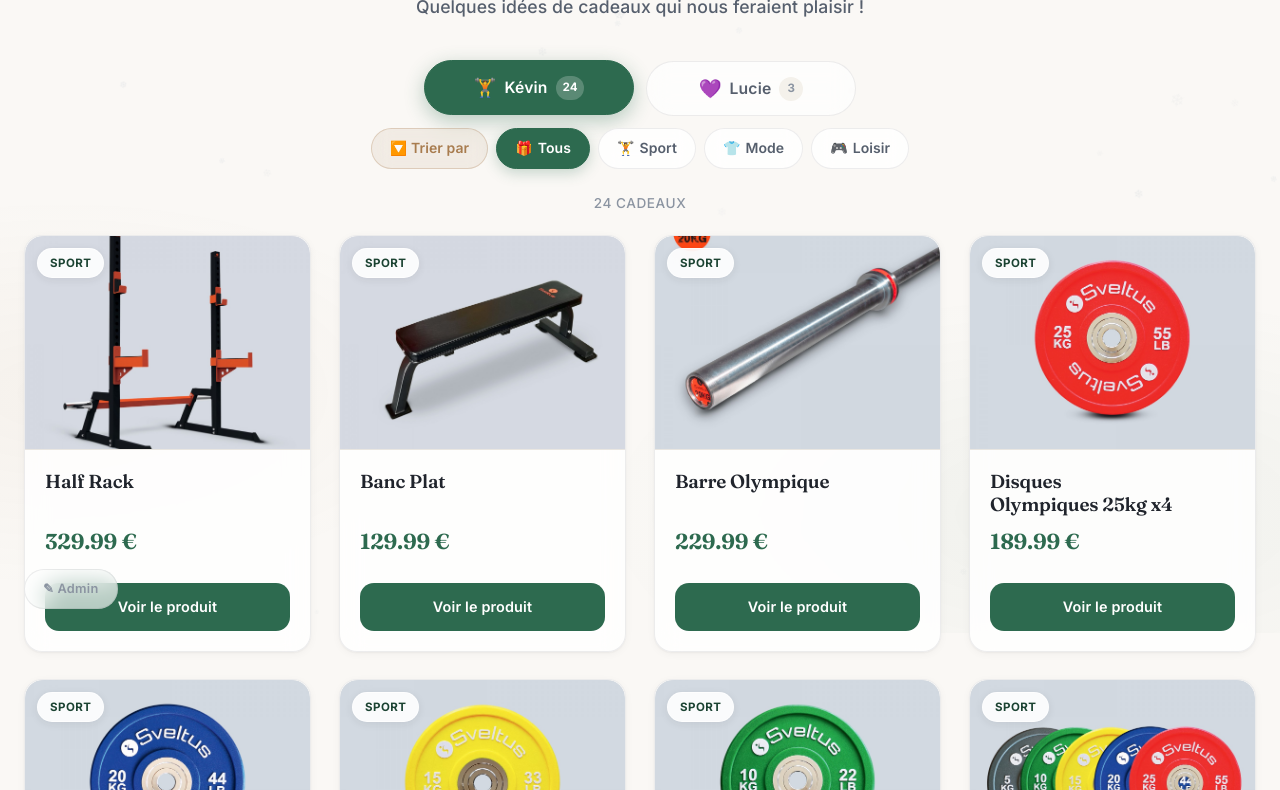
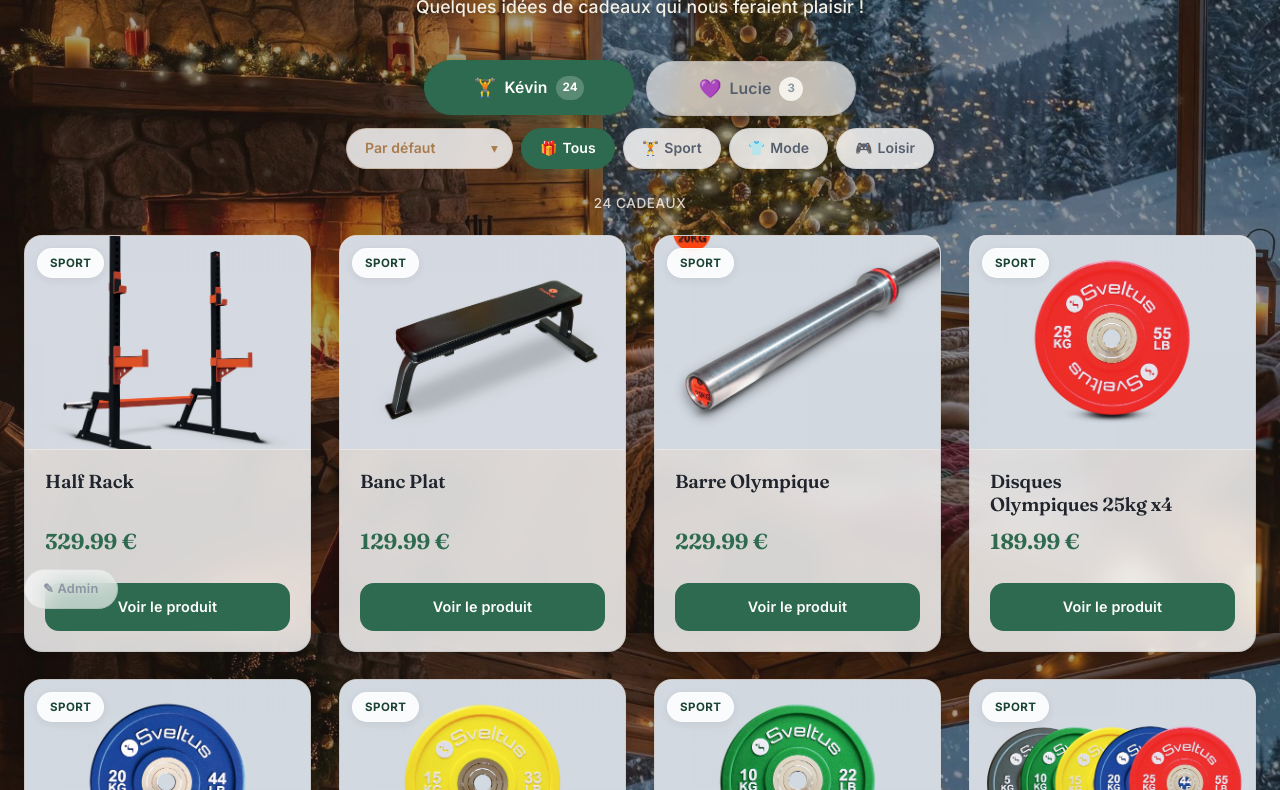
Before and after one commit to ByKeyrin/liste-cadeaux, a website: page index.html in a window 1280 px wide. Shown: the part 167-957 px from the top of the page. Drawn offline with Linux system fonts and the light colour scheme.

Commit message:
feat: fond chalet + tri en liste déroulante
PIXEL:
- Image de fond chalet.jpg avec overlay sombre pour lisibilité
- Bouton tri → select dropdown stylé (pill, glassmorphism, chevron)
- Textes header/footer adaptés au fond sombre

ROTOR:
- JS: bouton cyclique → select change event
- Validation valeur select contre SORT_OPTIONS
- Tests adaptés au nouveau contrat select (130/130)

```diff
--- a/css/style.css
+++ b/css/style.css
@@ -6,6 +6,10 @@
     /* Palette — fonds chauds et doux */
     --bg-primary: #faf8f5;
     --bg-secondary: #f4f1eb;
+    /* Voile semi-transparent posé sur la photo du chalet (lisibilité) */
+    --background-overlay: rgba(42, 32, 24, 0.42);
+    --text-on-image: #fffaf1;
+    --text-on-image-soft: #f4efe5;
     --bg-card: rgba(255, 255, 255, 0.82);
     --bg-card-hover: rgba(255, 255, 255, 0.96);
     --bg-glass: rgba(255, 255, 255, 0.65);
@@ -154,7 +158,18 @@ body {
     line-height: 1.6;
     letter-spacing: 0.005em;
     overflow-x: hidden;
-    background: var(--bg-primary);
+    /* Photo du chalet plein écran + voile semi-transparent */
+    background-color: var(--bg-primary);
+    background-image:
+        linear-gradient(
+            var(--background-overlay),
+            var(--background-overlay)
+        ),
+        url("../images/chalet.jpg");
+    background-size: cover;
+    background-position: center;
+    background-attachment: fixed;
+    background-repeat: no-repeat;
 }
 
 /* Halo décoratif derrière toute la page */
@@ -177,17 +192,19 @@ body::before {
 }
 
 ::-webkit-scrollbar-track {
-    background: var(--bg-secondary);
+    background: rgba(42, 32, 24, 0.12);
 }
 
 ::-webkit-scrollbar-thumb {
-    background: rgba(32, 36, 44, 0.18);
-    border: 2px solid var(--bg-secondary);
+    background: rgba(255, 250, 241, 0.35);
+    border: 2px solid transparent;
+    background-clip: padding-box;
     border-radius: var(--radius-full);
 }
 
 ::-webkit-scrollbar-thumb:hover {
-    background: rgba(32, 36, 44, 0.3);
+    background: rgba(255, 250, 241, 0.55);
+    background-clip: padding-box;
 }
 
 
@@ -206,7 +223,7 @@ body::before {
 .snowflake {
     position: absolute;
     top: -30px;
-    color: rgba(150, 165, 180, 0.35);
+    color: rgba(232, 233, 228, 0.6);
     user-select: none;
     text-shadow: 0 0 6px rgba(255, 255, 255, 0.5);
     animation-name: snowfall;
@@ -255,7 +272,7 @@ header {
 }
 
 header h1 {
-    color: var(--green-dark);
+    color: var(--text-on-image);
     font-family: var(--font-display);
     font-size: clamp(2.1rem, 5.5vw, 3.4rem);
     font-weight: 650;
@@ -263,6 +280,7 @@ header h1 {
     letter-spacing: -0.015em;
     line-height: 1.1;
     margin-bottom: var(--sp-3);
+    text-shadow: 0 2px 14px rgba(24, 18, 12, 0.45);
     text-wrap: balance;
 }
 
@@ -280,11 +298,12 @@ header h1 .title-emoji {
 }
 
 header .subtitle {
-    color: var(--text-secondary);
+    color: var(--text-on-image-soft);
     font-size: clamp(0.98rem, 2vw, 1.1rem);
     font-weight: 450;
     max-width: 46ch;
     margin: 0 auto;
+    text-shadow: 0 1px 8px rgba(24, 18, 12, 0.4);
     text-wrap: pretty;
 }
 
@@ -389,24 +408,47 @@ header .subtitle {
     gap: var(--sp-2);
 }
 
-/* Bouton tri */
-#sort-button {
-    background: rgba(168, 124, 79, 0.1);
-    border-color: rgba(168, 124, 79, 0.28);
+/* Sélecteur de tri — <select> déguisé en bouton pilule (glassmorphism) */
+.sort-select-wrap {
+    position: relative;
+    display: inline-flex;
+    align-items: center;
+    flex-shrink: 0;
+    scroll-snap-align: start;
+    color: var(--gold);
+    transition: color var(--duration) var(--ease);
+}
+
+/* Chevron personnalisé (remplace la flèche native) */
+.sort-select-wrap::after {
+    content: "▾";
+    position: absolute;
+    right: 15px;
+    font-size: 0.85rem;
+    line-height: 1;
+    pointer-events: none;
+}
+
+/* Le select reprend le style pilule + verre des .category-button
+   (spécificité renforcée pour dominer l'ordre des règles .category-button) */
+.category-button.sort-select {
+    appearance: none;
+    -webkit-appearance: none;
+    padding-right: 36px;
+    cursor: pointer;
+    border-color: rgba(168, 124, 79, 0.35);
     color: var(--gold);
 }
 
-#sort-button:hover {
-    background: rgba(168, 124, 79, 0.18);
-    border-color: rgba(168, 124, 79, 0.45);
+.category-button.sort-select:hover {
+    background-color: rgba(255, 255, 255, 0.94);
+    border-color: rgba(168, 124, 79, 0.5);
 }
 
-#sort-button.active,
-#sort-button[aria-pressed="true"] {
-    background: var(--gold);
-    color: #fff;
-    border-color: var(--gold);
-    box-shadow: 0 4px 14px rgba(168, 124, 79, 0.3);
+/* Menu natif : toujours en clair pour la lisibilité */
+.sort-select option {
+    background: #fff;
+    color: var(--text);
 }
 
 /* Boutons catégorie */
@@ -475,12 +517,13 @@ header .subtitle {
     width: min(1440px, calc(100% - 2 * var(--sp-6)));
     margin: 0 auto;
     padding: 0 0 var(--sp-5);
-    color: var(--text-muted);
+    color: rgba(244, 239, 229, 0.85);
     font-size: 0.85rem;
     font-weight: 500;
     text-align: center;
     letter-spacing: 0.04em;
     text-transform: uppercase;
+    text-shadow: 0 1px 6px rgba(24, 18, 12, 0.4);
 }
 
 
@@ -1025,11 +1068,12 @@ body.admin-mode .wish-card .btn-delete {
 footer {
     text-align: center;
     padding: var(--sp-10) var(--sp-5) calc(var(--sp-16) + env(safe-area-inset-bottom, 0px));
-    color: var(--text-muted);
+    color: rgba(244, 239, 229, 0.85);
     font-size: 0.875rem;
     letter-spacing: 0.01em;
     position: relative;
     z-index: 1;
+    text-shadow: 0 1px 6px rgba(24, 18, 12, 0.4);
 }
 
 footer::before {
@@ -1038,7 +1082,7 @@ footer::before {
     width: min(220px, 50%);
     height: 1px;
     margin: 0 auto var(--sp-6);
-    background: linear-gradient(90deg, transparent, var(--border-strong), transparent);
+    background: linear-gradient(90deg, transparent, rgba(255, 250, 241, 0.3), transparent);
 }
 
 .footer-heart span[aria-hidden="true"] {
@@ -1282,8 +1326,9 @@ body.admin-mode #admin-toggle {
     grid-column: 1 / -1;
     text-align: center;
     padding: var(--sp-16) var(--sp-5);
-    color: var(--text-muted);
+    color: var(--text-on-image-soft);
     animation: fadeInUp 0.4s var(--ease) both;
+    text-shadow: 0 1px 8px rgba(24, 18, 12, 0.4);
 }
 
 .empty-state .empty-icon {
--- a/index.html
+++ b/index.html
@@ -72,13 +72,17 @@
 
     <!-- Filtres / Catégories -->
     <nav id="category-filters" aria-label="Catégories de cadeaux">
-        <button
-            id="sort-button"
-            class="category-button"
-            type="button"
-            aria-label="Trier par prix"
-            aria-pressed="false"
-        >🔽 Trier par</button>
+        <div class="sort-select-wrap">
+            <select
+                id="sort-select"
+                class="category-button sort-select"
+                aria-label="Trier les cadeaux par prix"
+            >
+                <option value="default">Par défaut</option>
+                <option value="price-asc">Prix croissant</option>
+                <option value="price-desc">Prix décroissant</option>
+            </select>
+        </div>
     </nav>
 
     <!-- Compteur de résultats -->
--- a/js/app.js
+++ b/js/app.js
@@ -25,16 +25,8 @@
     };
 
     const SORT_OPTIONS = ["default", "price-asc", "price-desc"];
-    const SORT_LABELS = {
-        "default": "🔽 Trier par",
-        "price-asc": "💰 Prix ↑",
-        "price-desc": "💎 Prix ↓"
-    };
-    const SORT_ARIA_LABELS = {
-        "default": "Trier par prix",
-        "price-asc": "Trier par prix croissant",
-        "price-desc": "Trier par prix décroissant"
-    };
+    // Les libellés des options sont portés par le <select id="sort-select">
+    // du HTML (options default / price-asc / price-desc).
 
     const CATEGORY_ICONS = {
         "Tous": "🎁",
@@ -277,7 +269,7 @@
     const resultCounter = document.getElementById("result-counter");
     const adminToggle = document.getElementById("admin-toggle");
     const addWishBtn = document.getElementById("add-wish-btn");
-    const sortButton = document.getElementById("sort-button");
+    const sortSelect = document.getElementById("sort-select");
     const backToTop = document.getElementById("back-to-top");
 
     // Modale dépendance
@@ -473,9 +465,9 @@
     function renderCategoryFilters() {
         if (!categoryFilters) return;
 
-        // Retirer les anciens boutons catégorie (le bouton tri reste en place)
+        // Retirer les anciens boutons catégorie (le sélecteur tri reste en place)
         categoryFilters
-            .querySelectorAll(".category-button:not(#sort-button)")
+            .querySelectorAll(".category-button:not(#sort-button):not(#sort-select)")
             .forEach(button => button.remove());
 
         const wishes = getWishes();
@@ -515,9 +507,9 @@
                 if (state.category === category) return;
                 state.category = category;
                 savePrefs();
-                // Ne pas toucher au bouton tri (#sort-button porte aussi .category-button)
+                // Ne pas toucher au sélecteur de tri
                 categoryFilters
-                    .querySelectorAll(".category-button:not(#sort-button)")
+                    .querySelectorAll(".category-button:not(#sort-button):not(#sort-select)")
                     .forEach(btn => {
                         btn.classList.remove("active");
                         btn.setAttribute("aria-pressed", "false");
@@ -532,28 +524,25 @@
     }
 
     /* =========================================================
-       BOUTON TRI
+       SÉLECTEUR DE TRI (dropdown)
        ========================================================= */
 
-    function updateSortButton() {
-        if (!sortButton) return;
-        sortButton.textContent = SORT_LABELS[state.sort] || SORT_LABELS["default"];
-        sortButton.setAttribute("aria-pressed", state.sort !== "default" ? "true" : "false");
-        sortButton.setAttribute(
-            "aria-label",
-            SORT_ARIA_LABELS[state.sort] || SORT_ARIA_LABELS["default"]
-        );
+    function updateSortSelect() {
+        if (!sortSelect) return;
+        sortSelect.value = state.sort;
     }
 
     function initSort() {
-        if (!sortButton) return;
-        updateSortButton();
+        if (!sortSelect) return;
 
-        sortButton.addEventListener("click", function () {
-            const idx = SORT_OPTIONS.indexOf(state.sort);
-            state.sort = SORT_OPTIONS[(idx + 1) % SORT_OPTIONS.length];
+        // Restaurer la valeur mémorisée (localStorage → prefs → state.sort)
+        updateSortSelect();
+
+        sortSelect.addEventListener("change", function () {
+            const value = sortSelect.value;
+            if (!SORT_OPTIONS.includes(value)) return;
+            state.sort = value;
             savePrefs();
-            updateSortButton();
             renderWishes();
         });
     }
```
Also changed, not shown: tests/test-app.js (+28 -15 lines).
